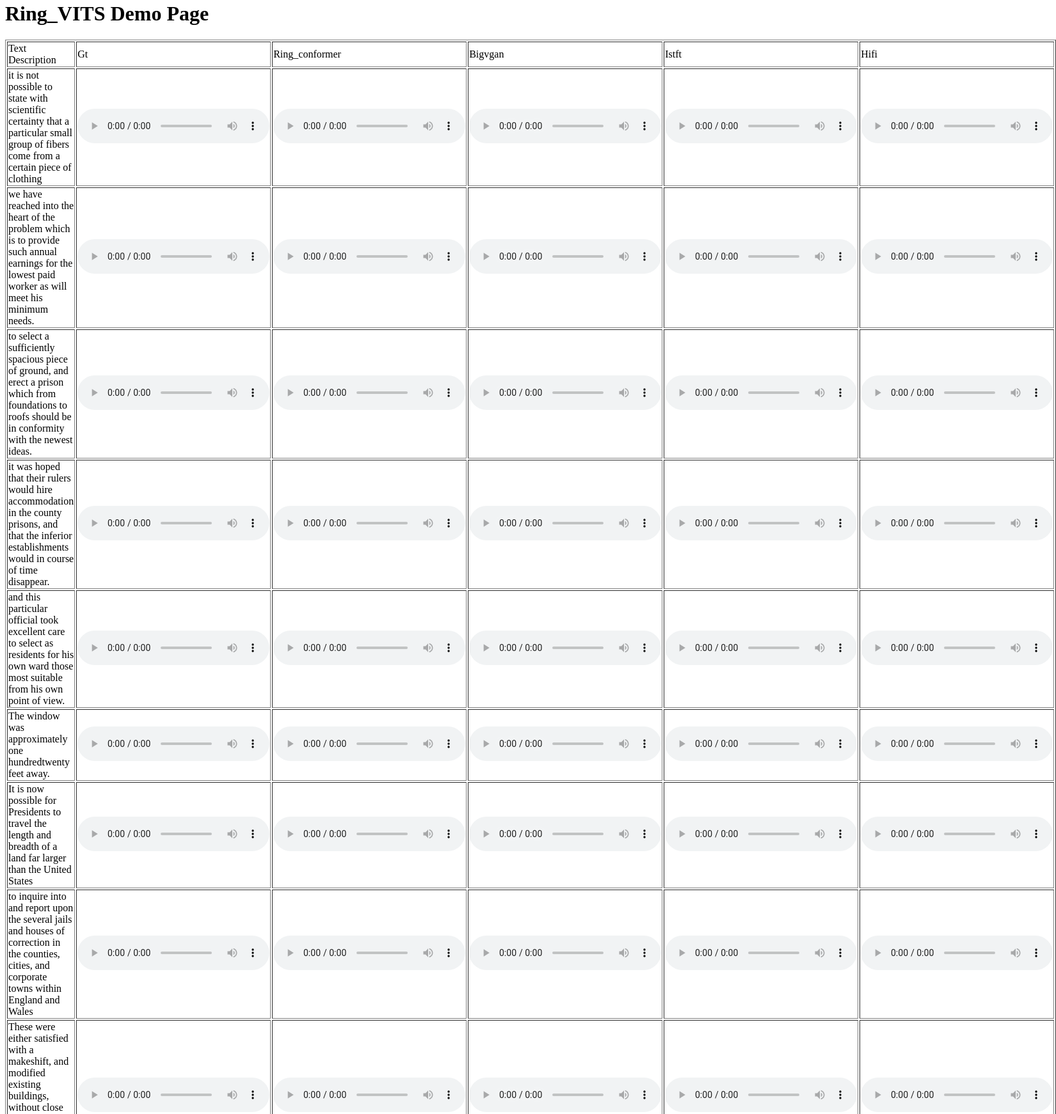
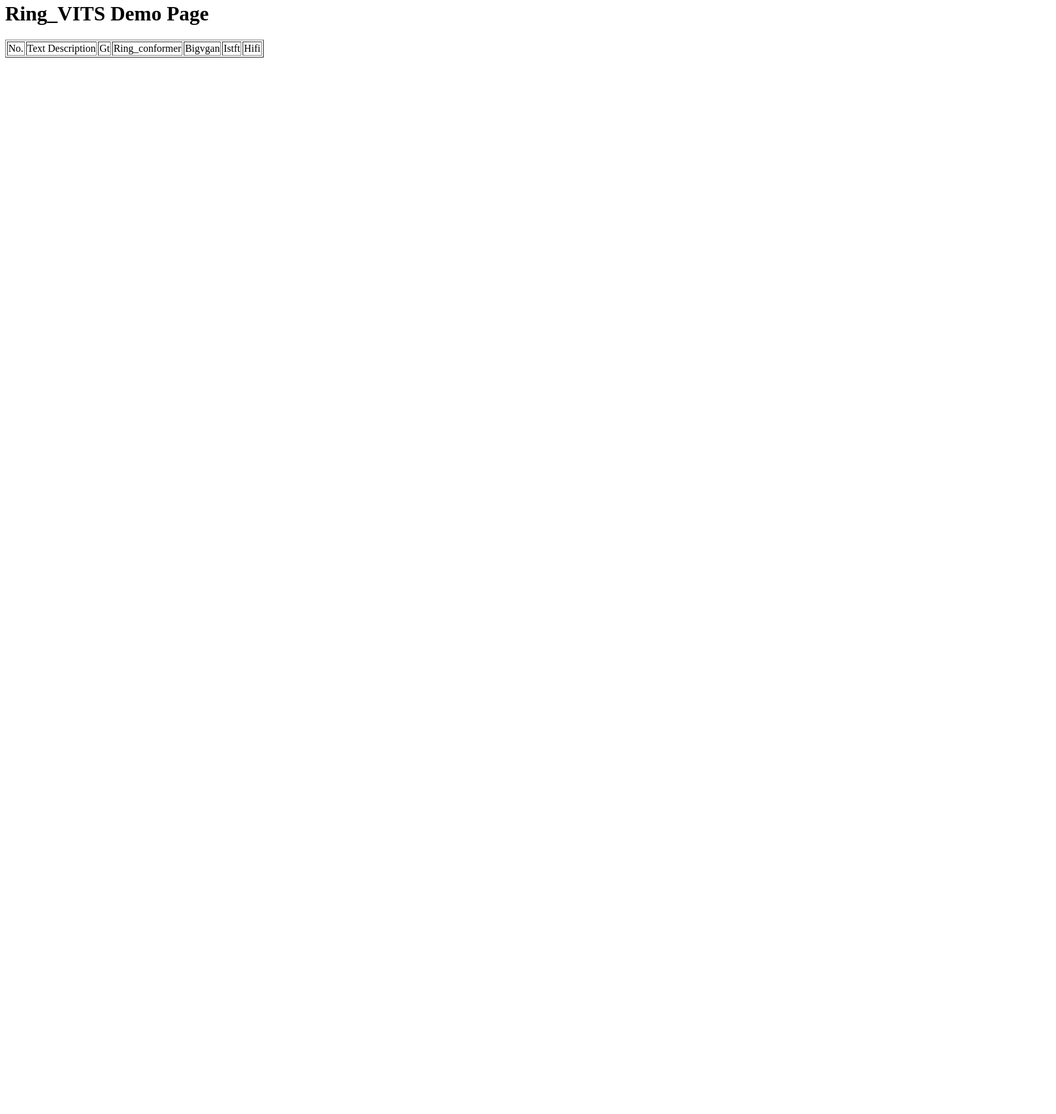
Before and after one commit to seongho608/seongho608.github.io, a plain HTML site: page index.html in a window 1280 px wide. Shown: the part 18-1760 px from the top of the page at 64% size, 1650 px wide, since content can reach past the window. After the commit the page ends 800 px from the top, so only its background shows below. Drawn offline with Linux system fonts and the light colour scheme.

Commit message:
add audio number

```diff
--- a/index.html
+++ b/index.html
@@ -13,45 +13,17 @@
         const models = ['gt', 'ring_conformer', 'bigvgan', 'istft', 'hifi'];
         const numFiles = 30; // 각 디렉토리에 있는 파일 수
         const texts = [
-            "it is not possible to state with scientific certainty that a particular small group of fibers come from a certain piece of clothing",
-            "we have reached into the heart of the problem which is to provide such annual earnings for the lowest paid worker as will meet his minimum needs.",
-            "to select a sufficiently spacious piece of ground, and erect a prison which from foundations to roofs should be in conformity with the newest ideas.",
-            "it was hoped that their rulers would hire accommodation in the county prisons, and that the inferior establishments would in course of time disappear.",
-            "and this particular official took excellent care to select as residents for his own ward those most suitable from his own point of view.",
-            "The window was approximately one hundredtwenty feet away.",
-            "It is now possible for Presidents to travel the length and breadth of a land far larger than the United States",
-            "to inquire into and report upon the several jails and houses of correction in the counties, cities, and corporate towns within England and Wales",
-            "These were either satisfied with a makeshift, and modified existing buildings, without close regard to their suitability, or for a long time did nothing at all.",
-            "A number of people who resembled some of those in the photographs were placed under surveillance at the Trade Mart.",
-            "The boy declared he saw no one, and accordingly passed through without paying the toll of a penny.",
-            "But he did not like the risk of entering a room by the fireplace, and the chances of detection it offered.",
-            "the position of our Society that a work of utility might be also a work of art, if we cared to make it so.",
-            "Although all of the shots were a few inches high and to the right of the target,",
-            "nineteen dollars, ninety-five cents, plus one dollar, twenty-seven cents shipping charge, had been collected from the consignee, Hidell.",
-            "he left his wedding ring in a cup on the dresser in his room. He also left one hundred seventy dollars in a wallet in one of the dresser drawers.",
-            "There should be at least a full and fair trial given to these means of ending industrial warfare;",
-            "during which time a host of witnesses were examined, and the committee presented three separate reports,",
-            "During November the Dallas papers reported frequently on the plans for protecting the President, stressing the thoroughness of the preparations.",
-            "Two weeks pass, and at last you stand on the eastern edge of the plateau",
-            "The books and journals he was to keep were minutely specified, and his constant presence in or near the jail was insisted upon.",
-            "The bank enjoyed an excellent reputation, it had a good connection, and was supposed to be perfectly sound.",
-            "The keeper tries to appear unmoved, but his eye wanders anxiously over the combustible assembly.",
-            "There were at the moment in Newgate six convicts sentenced to death for forging wills.",
-            "The poorer prisoners were not in abject want, as in other prisons,",
-            "who was one of the first witnesses to alert the police to the Depository as the source of the shots, as has been discussed in chapter three.",
-            "There were others less successful.",
-            "Many years were to elapse before these objections should be fairly met and universally overcome.",
-            "Examination of the cartridge cases found on the sixth floor of the Depository Building",
-            "who were each required to send so large a number to Babylon, that in all there were collected no fewer than fifty thousand."
-        ]
+            // 여기에 원래의 텍스트 리스트를 넣으세요...
+        ];
 
         const container = document.getElementById('audioTables');
-
         const mainTable = document.createElement('table');
         mainTable.border = "1";
         container.appendChild(mainTable);
 
         const headerRow = mainTable.insertRow();
+        const indexHeaderCell = headerRow.insertCell(); // 첫 번째 헤더 셀 추가
+        indexHeaderCell.textContent = "No."; // 'No.'라고 셀에 표시
         const descriptionHeaderCell = headerRow.insertCell();
         descriptionHeaderCell.textContent = "Text Description";
         models.forEach(model => {
@@ -61,6 +33,8 @@
 
         texts.forEach((text, index) => {
             const row = mainTable.insertRow();
+            const indexCell = row.insertCell(); // 인덱스 셀 추가
+            indexCell.textContent = index + 1; // 1부터 시작하는 번호 표시
             const descriptionCell = row.insertCell();
             descriptionCell.textContent = text;
             models.forEach(model => {
```
